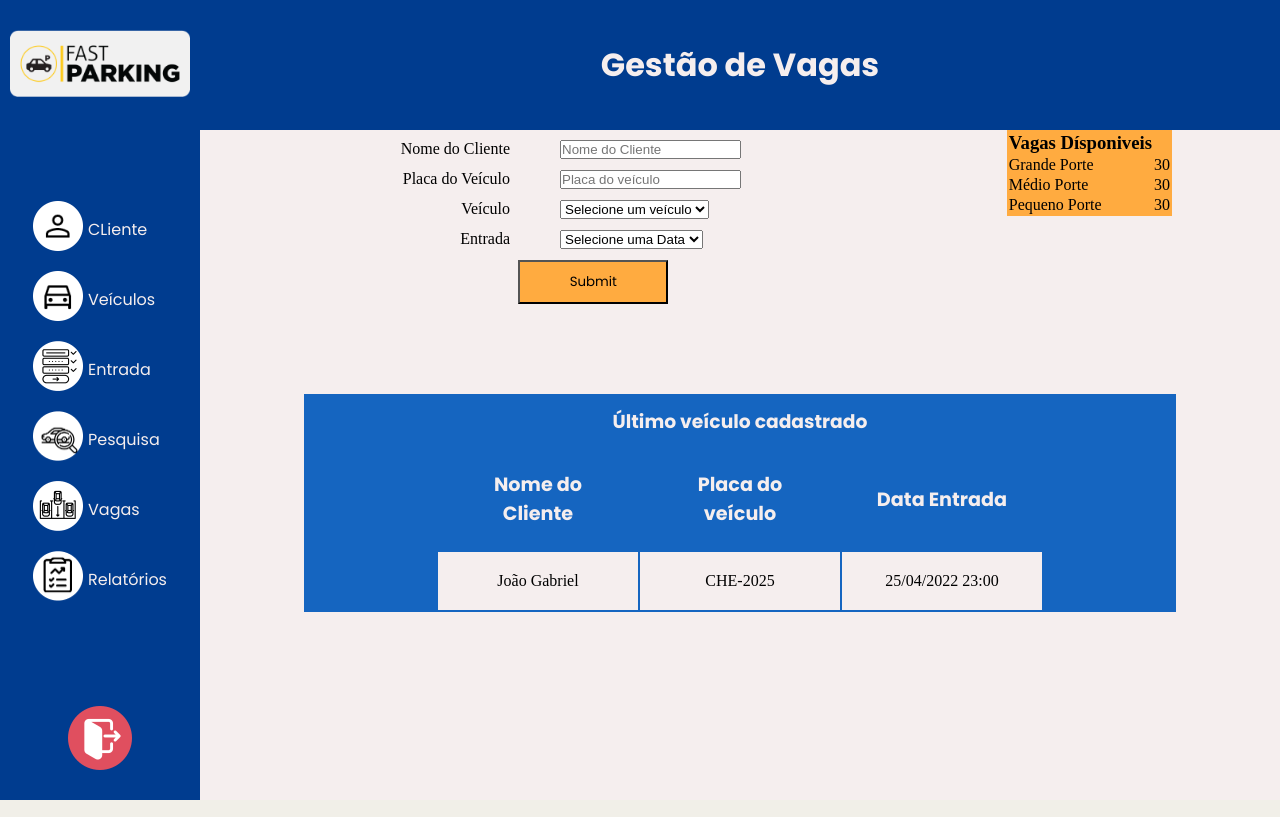
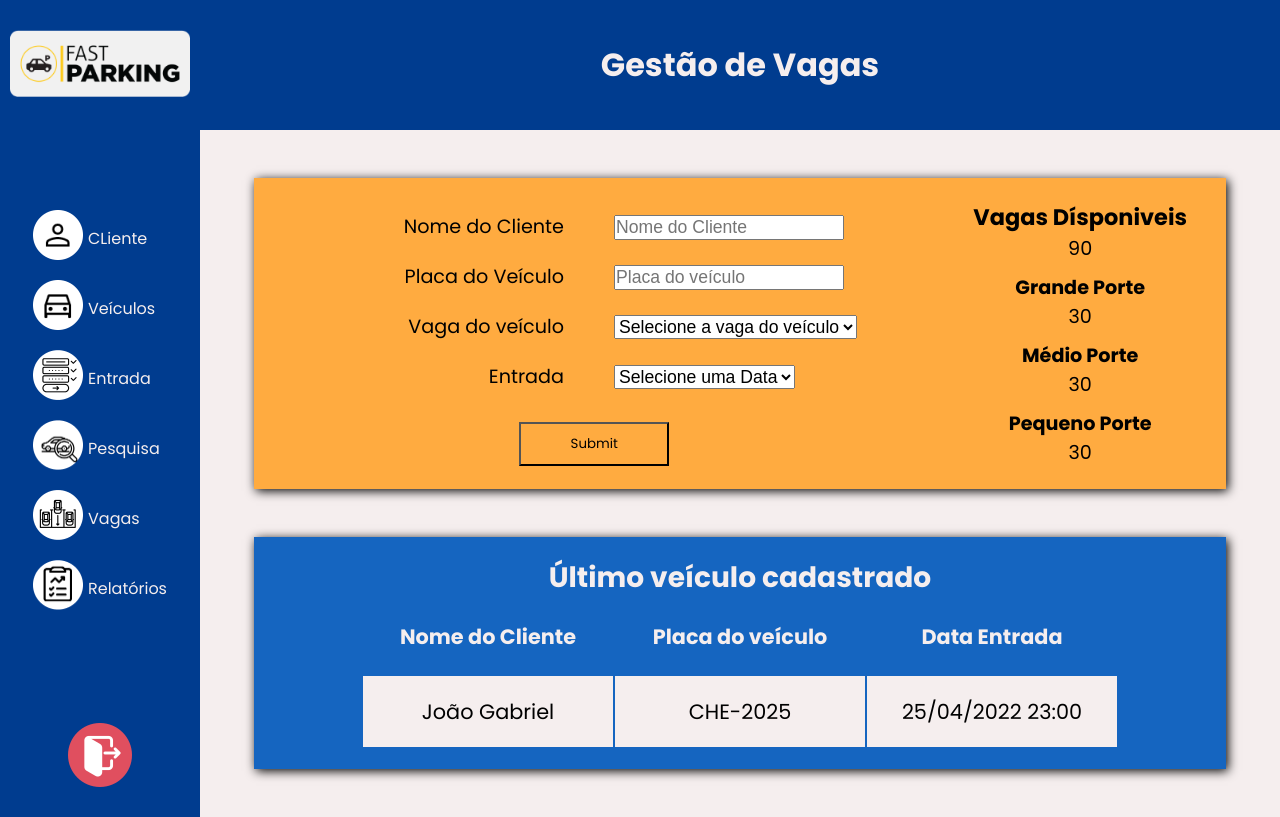
Before and after one commit to jennifer-cristina/FastParking, a PHP site: page /pages/entradaVeiculos.html in a window 1280 px wide. Run offline with PHP 8.4, Linux system fonts and the light colour scheme.

Commit message:
Entrada veículos terminado

```diff
--- a/CSS/entradaVeiculos.css
+++ b/CSS/entradaVeiculos.css
@@ -18,17 +18,28 @@
 }
 
 main .entrada{
+    margin: 3rem auto;
+    background-color: var(--amarelo);
     flex-grow: 1;
     display: flex;
-    align-items: flex-start;
+    align-items: center;
+    box-shadow: 2px 2px 10px black;
     width: 90%;
-    box-shadow: 2px 2px 10px var(--shadow-color);
-    gap: 20px;
 }
 
 main .acoes{
-    flex-grow: 2;
-    align-items: flex-start;
+    width: 70%;
+    display:flex;
+    flex-direction: column;
+    gap: 30px;
+}
+
+main .acoes form{
+    display:flex;
+    flex-direction: column;
+    gap: 10px;
+    font-family: var(--font-family);
+    font-size: 1.2rem;
 }
 
 main .campos{
@@ -49,6 +60,7 @@
 
 main .entradaDeDados input, main .entradaDeDados select{
     width: 100%;
+    font-size: 1.1rem;
 }
 
 main .enviar input{
@@ -60,28 +72,57 @@
     padding: 10px;
     background-color: var(--amarelo);
     font-family: var(--font-family);
+    cursor: pointer;
+    transition: 1s;
+}
+
+main .enviar input:hover{
+    background-color: var(--cor-Principal);
+    color: var(--branco);
 }
 
 main .vagas{
     background-color: var(--amarelo);
+    width: 30%;
+    display: flex;
+    align-items: center;
+    justify-content: center;
+    padding: 20px;
 }
 
-table{
+main .vagas .titulo{
+    font-weight: bolder;
+}
+
+main .vagas tbody{
     display: flex;
-    justify-content: center;
+    flex-direction: column;
+    gap: 10px;
+}
+
+main .vagas tr{
+    display: flex;
+    flex-direction: column;
     align-items: center;
-    background-color: var(--cor-Secundaria);
+    font-family: var(--font-family);
+    font-size: 1.2rem;
 }
 
 .ultimoVeiculo{
     flex-grow: 1;
     display: flex;
     flex-direction: column;
-    align-items: flex-start;
+    align-items: center;
     width: 90%;
-    margin: 5vh auto;
-    padding: 50px;
-    box-shadow: 2px 2px 10px var(--shadow-color);
+    margin: 3rem auto;
+    box-shadow: 2px 2px 10px black;
+    background-color: var(--cor-Secundaria);
+    padding: 20px;
+}
+
+.ultimoVeiculo table{
+    align-items: center;
+    text-align: center;
 }
 
 .ultimo{
@@ -96,12 +137,10 @@
     height: 50px;
     padding: 20px;
     text-align: center;
-    font-size: 1.2rem;
-    width: 200px;
-}
-.ultimo td{
-    height: 50px;
-
+    font-size: 1.3rem;
+    width: 250px;
+    font-family: var(--font-family);
+    color: var(--branco);
 }
 
 .resultadoUltimoVeiculo td{
@@ -109,10 +148,15 @@
     color: black;
     padding: 20px;
     text-align: center;
-    width: 200px;
+    width: 250px;
+    font-size: 1.3rem;
+    font-family: var(--font-family);
+    height: 50px;
 }
 
-.infoClients, .tituloUltimo{
+.tituloInfo{
     color: var(--branco);
     font-family: var(--font-family);
+    font-size: 1.5rem;
+    font-weight: bold;
 }
--- a/pages/entradaVeiculos.html
+++ b/pages/entradaVeiculos.html
@@ -23,7 +23,7 @@
         <div class="acoes">
           <form action="" class="form">
 
-            <div class="campos">
+            <div class="campos cliente">
               <div class="cadastroInformacoes">
                 <label>Nome do Cliente</label>
               </div>
@@ -31,7 +31,7 @@
                 <input type="text" placeholder="Nome do Cliente" />
               </div>
             </div>
-            <div class="campos">
+            <div class="campos veiculo">
               <div class="cadastroInformacoes">
                 <label>Placa do Veículo</label>
               </div>
@@ -39,17 +39,17 @@
                 <input type="text" placeholder="Placa do veículo" />
               </div>
             </div>
-            <div class="campos">
+            <div class="campos vaga">
               <div class="cadastroInformacoes">
-                <label>Veículo</label>
+                <label>Vaga do veículo</label>
               </div>
               <div class="entradaDeDados">
                 <select name="vagaVeiculo" id="">
-                  <option value="">Selecione um veículo</option>
+                  <option value="">Selecione a vaga do veículo</option>
                 </select>
               </div>
             </div>
-            <div class="campos">
+            <div class="campos data">
               <div class="cadastroInformacoes">
                 <label>Entrada</label>
               </div>
@@ -65,36 +65,37 @@
           </div>
         </div>
 
-        <table class="vagas">
+        <div class="vagas">
+          <table>
             <tbody>
               <tr>
                 <th>
-                <h3>Vagas Dísponiveis</h3>
+                  <h3 class="titulo">Vagas Dísponiveis</h3>
+                  <td>90</td>
                 </th>
               </tr>
               <tr>
-              <td>Grande Porte</td>
+                <th>Grande Porte</th>
                 <td>30</td>
               </tr>
               <tr>
-              <td>Médio Porte</td>
+                <th>Médio Porte</th>
                 <td>30</td>
               </tr>
               <tr>
-              <td>Pequeno Porte</td>
+                <th>Pequeno Porte</th>
                 <td>30</td>
               </tr>
             </tbody>
           </table>
+        </div>
       </section>
 
       <section class="ultimoVeiculo">
+        <div class="tituloInfo">
+          <h3>Último veículo cadastrado</h3>
+        </div>
         <table class="ultimo">
-          <tbody>
-            <tr>
-              <td><h3 class="tituloUltimo">Último veículo cadastrado</h3></td>
-            </tr>
-          </tbody>
           <thead class="infoClients">
             <tr>
               <th>Nome do Cliente</th>
```
Also changed, not shown: pages/relatorioDados.html (+1 -13 lines). Lines whose indentation alone changed are shown as unchanged.
